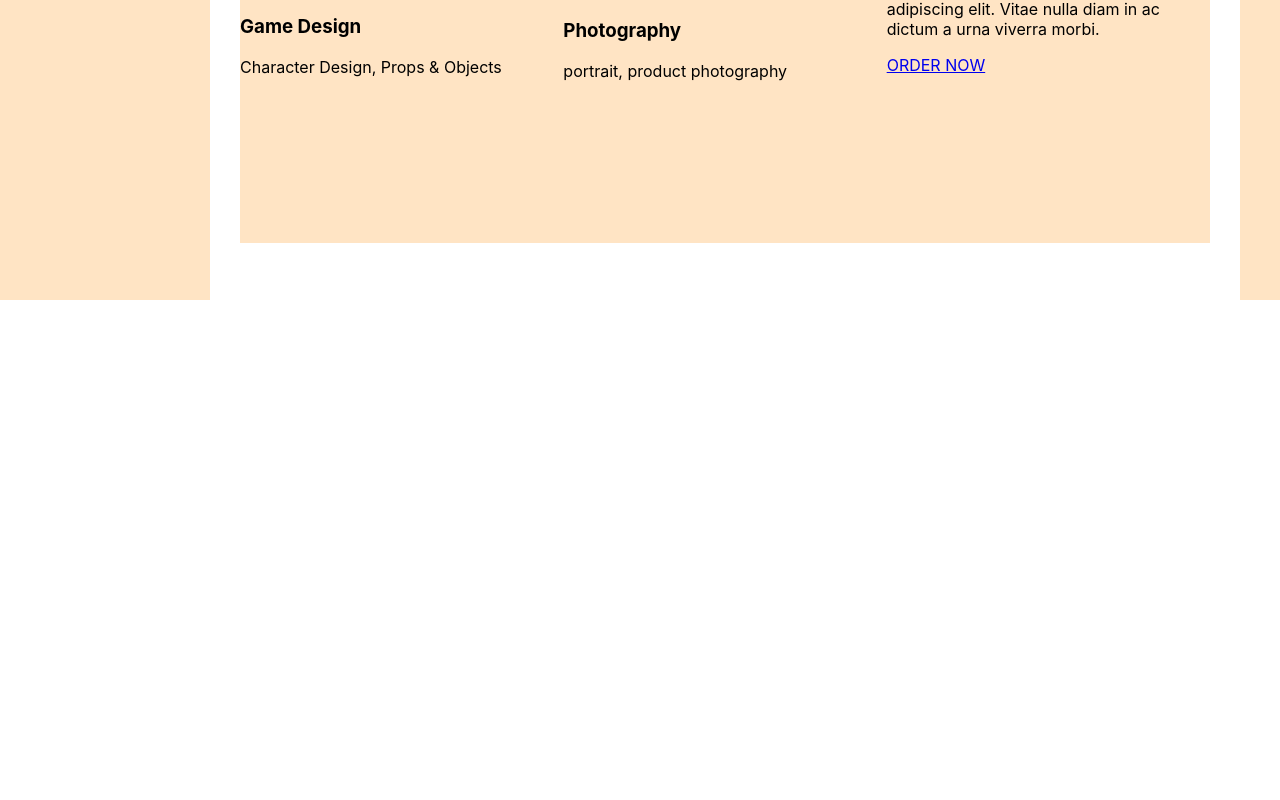
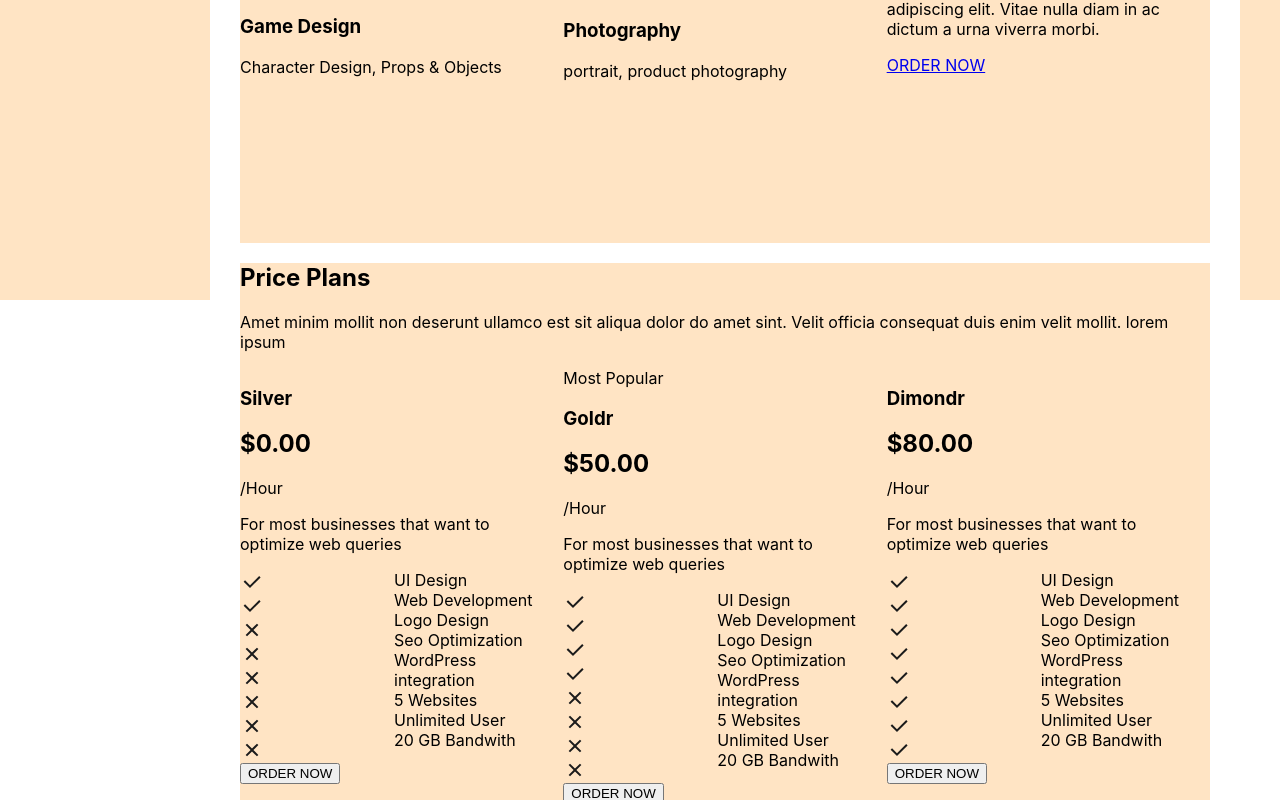
Before and after one commit to anastasiyaArkhipchuk/portfolio-main, a React app: page / in a window 1280 px wide. Shown: the part 1015-1815 px from the top of the page. Before the commit the page ends 1315 px from the top, so only its background shows below. Built offline with nearby package versions, Linux system fonts and the light colour scheme.

Commit message:
structured Prise.tsx

```diff
--- a/src/App.tsx
+++ b/src/App.tsx
@@ -1,5 +1,4 @@
 import './App.css';
-import {Main} from "./layout/sections/main/Main";
 import {Prise} from "./layout/sections/prise/Prise";
 import {Education} from "./layout/sections/education/Education";
 import {WorkHistory} from "./layout/sections/work-history/WorkHistory";
@@ -8,11 +7,20 @@ import {ContactInfo} from "./layout/sections/contact-information/ContactInfo";
 import {Portfolio} from "./layout/sections/portfolio/Portfolio";
 import {Recommendations} from "./layout/sections/recommendation/Recommendations";
 import {Footer} from "./layout/footer/Footer";
+import styled from "styled-components";
+import {LeftMenu} from "./layout/sections/left-menu/LeftMenu";
+import {MainMenu} from "./layout/sections/main-menu/MainMenu";
+import {Services} from "./layout/sections/services/Services";
+import {RightMenu} from "./layout/sections/rightMenu/RightMenu";
 
 function App() {
     return (
-        <div className="App">
-            <Main/>
+        <Body>
+            <Conteiner>
+                <LeftMenu/>
+                <div>
+                    <MainMenu/>
+                    <Services/>
                     <Prise/>
                     <Recommendations/>
                     <Education/>
@@ -22,7 +30,29 @@ function App() {
                     <ContactInfo/>
                     <Footer/>
                 </div>
+                <RightMenu/>
+            </Conteiner>
+        </Body>
     );
 }
 
+const Body = styled.div`
+    display: flex;
+    flex-direction: column;
+`
+const Conteiner = styled.div`
+    display: flex;
+    :nth-child(1){
+        justify-content: flex-end;
+    }
+    :nth-child(2){
+        align-self: flex-start;
+    }
+    div{
+        flex-wrap: wrap;
+        flex-direction: column;
+    }
+    gap: 30px;
+`
+
 export default App;
--- a/src/layout/sections/left-menu/LeftMenu.tsx
+++ b/src/layout/sections/left-menu/LeftMenu.tsx
@@ -6,7 +6,7 @@ export const LeftMenu = () => {
     return (
         <StyledLeftMenu>
         <Photo src={photo}/>
-        <h3>Rayan Adlardard</h3>
+        <h4>Rayan Adlardard</h4>
         <span>Font-end Developer</span>
         <div>
             <Icon iconId={"facebookSvg"}/>
@@ -30,7 +30,7 @@ export const LeftMenu = () => {
                 <span>Dhaka,Bangladesh</span>
             </Column>
         </Columns>
-        <h3>Languages</h3>
+        <h4>Languages</h4>
         <Columns>
             <Column>
                 <span>Bangla</span>
@@ -43,7 +43,7 @@ export const LeftMenu = () => {
                 <span>60%</span>
             </Column>
         </Columns>
-        <h3>Languages</h3>
+        <h4>Languages</h4>
         <Columns>
             <Column>
                 <span>Html</span>
@@ -60,7 +60,7 @@ export const LeftMenu = () => {
                 <span>85%</span>
             </Column>
         </Columns>
-        <h3>Extra Skills</h3>
+        <h4>Extra Skills</h4>
         <Columns>
             <Column>
                 <Icon iconId={"iconsSvg"}/>
@@ -91,11 +91,11 @@ const Photo = styled.img`
     height: 150px;
     object-fit: cover;
 `
-const Columns = styled.div`
+export const Columns = styled.div`
     display: grid;
     grid-template-columns: 1fr 1fr;
 `
-const Column = styled.div`
+export const Column = styled.div`
     display: flex;
     flex-direction: column;
 `
--- a/src/layout/sections/main/Main.tsx
+++ /dev/null
@@ -1,33 +0,0 @@
-import {RightMenu} from "../rightMenu/RightMenu";
-import {LeftMenu} from "../left-menu/LeftMenu";
-import {MainMenu} from "../main-menu/MainMenu";
-import {Services} from "../services/Services";
-import styled from "styled-components";
-
-export const Main = () => {
-    return (
-        <StyledMain>
-            <LeftMenu/>
-            <div>
-                <MainMenu/>
-                <Services/>
-            </div>
-            <RightMenu/>
-        </StyledMain>
-    )
-}
-
-const StyledMain = styled.div`
-    display: flex;
-    :nth-child(1){
-        justify-content: flex-end;
-    }
-    :nth-child(2){
-        align-self: flex-start;
-    }
-    div{
-        flex-wrap: wrap;
-        flex-direction: column;
-    }
-    gap: 30px;
-`
--- a/src/layout/sections/prise/Prise.tsx
+++ b/src/layout/sections/prise/Prise.tsx
@@ -1,3 +1,120 @@
+import {Icon} from "../../../components/icon/Icon";
+import {Column, Columns} from "../left-menu/LeftMenu";
+import styled from "styled-components";
+
 export const Prise = () => {
-    return (<div></div>)
+    return (
+        <StyledPrise>
+            <div>
+                <h2>Price Plans</h2>
+                <p>Amet minim mollit non deserunt ullamco est sit aliqua dolor do amet sint. Velit officia consequat duis enim velit mollit. lorem ipsum</p>
+            </div>
+            <PriseContainer>
+                <PrisePart>
+                    <h3>Silver</h3>
+                    <h2>$0.00</h2>
+                    <span>/Hour</span>
+                    <p>For most businesses that want to optimize web queries</p>
+                    <Columns>
+                        <Column>
+                            <Icon iconId={"checkSvg"} width={"24.9"} height={"24"} viewBox={"0 0 24.9 24"}/>
+                            <Icon iconId={"checkSvg"} width={"24.9"} height={"24"} viewBox={"0 0 24.9 24"}/>
+                            <Icon iconId={"closeSvg"} width={"24.9"} height={"24"} viewBox={"0 0 24.9 24"}/>
+                            <Icon iconId={"closeSvg"} width={"24.9"} height={"24"} viewBox={"0 0 24.9 24"}/>
+                            <Icon iconId={"closeSvg"} width={"24.9"} height={"24"} viewBox={"0 0 24.9 24"}/>
+                            <Icon iconId={"closeSvg"} width={"24.9"} height={"24"} viewBox={"0 0 24.9 24"}/>
+                            <Icon iconId={"closeSvg"} width={"24.9"} height={"24"} viewBox={"0 0 24.9 24"}/>
+                            <Icon iconId={"closeSvg"} width={"24.9"} height={"24"} viewBox={"0 0 24.9 24"}/>
+                        </Column>
+                        <Column>
+                            <span>UI Design</span>
+                            <span>Web Development</span>
+                            <span>Logo Design</span>
+                            <span>Seo Optimization</span>
+                            <span>WordPress integration</span>
+                            <span>5 Websites</span>
+                            <span>Unlimited User</span>
+                            <span>20 GB Bandwith</span>
+                        </Column>
+                    </Columns>
+                    <button>ORDER NOW</button>
+                </PrisePart>
+                <PrisePart>
+                <span>Most Popular</span>
+                    <h3>Goldr</h3>
+                    <h2>$50.00</h2>
+                    <span>/Hour</span>
+                    <p>For most businesses that want to optimize web queries</p>
+                    <Columns>
+                        <Column>
+                            <Icon iconId={"checkSvg"} width={"24.9"} height={"24"} viewBox={"0 0 24.9 24"}/>
+                            <Icon iconId={"checkSvg"} width={"24.9"} height={"24"} viewBox={"0 0 24.9 24"}/>
+                            <Icon iconId={"checkSvg"} width={"24.9"} height={"24"} viewBox={"0 0 24.9 24"}/>
+                            <Icon iconId={"checkSvg"} width={"24.9"} height={"24"} viewBox={"0 0 24.9 24"}/>
+                            <Icon iconId={"closeSvg"} width={"24.9"} height={"24"} viewBox={"0 0 24.9 24"}/>
+                            <Icon iconId={"closeSvg"} width={"24.9"} height={"24"} viewBox={"0 0 24.9 24"}/>
+                            <Icon iconId={"closeSvg"} width={"24.9"} height={"24"} viewBox={"0 0 24.9 24"}/>
+                            <Icon iconId={"closeSvg"} width={"24.9"} height={"24"} viewBox={"0 0 24.9 24"}/>
+                        </Column>
+                        <Column>
+                            <span>UI Design</span>
+                            <span>Web Development</span>
+                            <span>Logo Design</span>
+                            <span>Seo Optimization</span>
+                            <span>WordPress integration</span>
+                            <span>5 Websites</span>
+                            <span>Unlimited User</span>
+                            <span>20 GB Bandwith</span>
+                        </Column>
+                    </Columns>
+                    <button>ORDER NOW</button>
+                </PrisePart>
+                <PrisePart>
+                <h3>Dimondr</h3>
+                    <h2>$80.00</h2>
+                    <span>/Hour</span>
+                    <p>For most businesses that want to optimize web queries</p>
+                    <Columns>
+                        <Column>
+                            <Icon iconId={"checkSvg"} width={"24.9"} height={"24"} viewBox={"0 0 24.9 24"}/>
+                            <Icon iconId={"checkSvg"} width={"24.9"} height={"24"} viewBox={"0 0 24.9 24"}/>
+                            <Icon iconId={"checkSvg"} width={"24.9"} height={"24"} viewBox={"0 0 24.9 24"}/>
+                            <Icon iconId={"checkSvg"} width={"24.9"} height={"24"} viewBox={"0 0 24.9 24"}/>
+                            <Icon iconId={"checkSvg"} width={"24.9"} height={"24"} viewBox={"0 0 24.9 24"}/>
+                            <Icon iconId={"checkSvg"} width={"24.9"} height={"24"} viewBox={"0 0 24.9 24"}/>
+                            <Icon iconId={"checkSvg"} width={"24.9"} height={"24"} viewBox={"0 0 24.9 24"}/>
+                            <Icon iconId={"checkSvg"} width={"24.9"} height={"24"} viewBox={"0 0 24.9 24"}/>
+                        </Column>
+                        <Column>
+                            <span>UI Design</span>
+                            <span>Web Development</span>
+                            <span>Logo Design</span>
+                            <span>Seo Optimization</span>
+                            <span>WordPress integration</span>
+                            <span>5 Websites</span>
+                            <span>Unlimited User</span>
+                            <span>20 GB Bandwith</span>
+                        </Column>
+                    </Columns>
+                    <button>ORDER NOW</button>
+                </PrisePart>
+            </PriseContainer>
+        </StyledPrise>
+    )
 }
+
+const StyledPrise = styled.div`
+    background-color: bisque;
+    width: 970px;
+    height: 793px;
+
+`
+const PriseContainer = styled.div`
+    display: grid;
+    grid-template-columns: 1fr 1fr 1fr;
+`
+const PrisePart = styled.div`
+    width: 308px;
+    height: 609px;
+
+`
```
Lines whose indentation alone changed are shown as unchanged.
